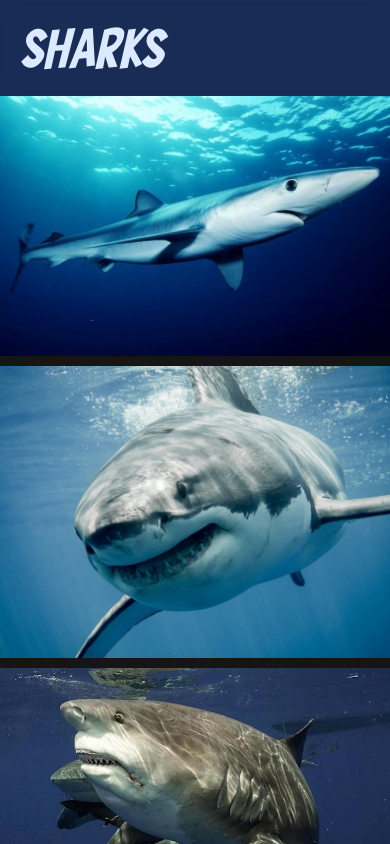
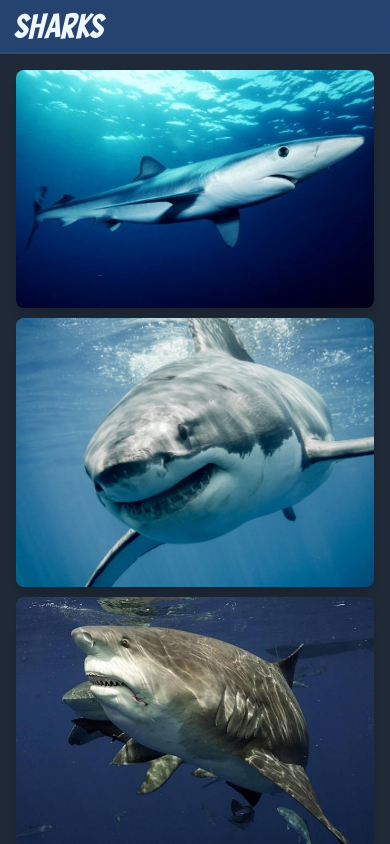
Before and after one commit to lissalad/sharks, a React (Create React App) app: page /info/1 in a window 390 px wide. Shown: the top 844 px of the page. Built offline with nearby package versions, Linux system fonts and the light colour scheme.

Commit message:
rounder, grayer, structurer

```diff
--- a/src/App.js
+++ b/src/App.js
@@ -1,5 +1,6 @@
 import Header from "./components/Header";
 import { Outlet } from "react-router-dom";
+import Bubbles from "./components/Bubbles";
 
 function App() {
   return (
--- /dev/null
+++ b/src/components/Bubbles.js
@@ -0,0 +1,12 @@
+function Bubbles() {
+  // const position = props;
+  // const bubblePosition = "position-absolute -bottom-100 left-" + position;
+  return (
+    <div id="bubbles">
+      <div id="bubble-1"></div>
+      <div id="bubble-2"></div>
+      <div id="bubble-3"></div>
+    </div>
+  );
+}
+export default Bubbles;
--- a/src/components/Header.js
+++ b/src/components/Header.js
@@ -1,12 +1,8 @@
 function Header() {
   return (
-    <div className="w-full flex items-center justify-center p-6 bg-blue-600/30 backdrop-blur fixed z-50">
+    <div className="w-full flex items-center justify-center py-2 px-4 bg-blue-500/30 backdrop-blur fixed z-50 border-b-2 border-gray-400/10">
       <header>
-        <a
-          className="title text-5xl text-blue-100
-        "
-          href="/"
-        >
+        <a className="title text-3xl" href="/">
           Sharks
         </a>
       </header>
--- a/src/components/Shark.js
+++ b/src/components/Shark.js
@@ -4,7 +4,7 @@ function Shark(props) {
   const { name, scientificName, image, id } = props;
 
   return (
-    <div className="shark-card">
+    <div className="shark-card rounded-lg shadow-xl">
       <Link to={`/info/${id}`}>
         <img className="shark-image" src={`/images/${image}`} alt={name} />
         <div className="shark-name">
@@ -15,4 +15,5 @@ function Shark(props) {
     </div>
   );
 }
+
 export default Shark;
--- a/src/components/SharkInfo.js
+++ b/src/components/SharkInfo.js
@@ -8,16 +8,21 @@ function SharkInfo(props) {
   const info = "font-bold";
 
   return (
-    <div className="shark-info">
+    <div className="shark-info md:mt-3">
       {/* image */}
-      <img className="shark-info-image" src={`/images/${image}`} alt={name} />
+      <img
+        className="shark-info-image rounded-lg shadow-xl lg:mr-10"
+        src={`/images/${image}`}
+        alt={name}
+      />
+
       {/* text info */}
-      <div className="text-info space-y-9 mx-9">
-        <div className="flex flex-col my-2 mb-3 space-y-2">
-          <h1 className="text-3xl md:text-5xl">{name}</h1>
-          <h2 className="text-md italic">{scientific_name}</h2>
+      <div className="text-info">
+        <div className="flex flex-col my-2 pb-5 space-y-1 text-center border-b border-gray-400/70">
+          <h1 className="text-5xl lg:text-3xl">{name}</h1>
+          <h2 className="text-xl italic">{scientific_name}</h2>
         </div>
-        <div className="my-3 space-y-4 text-lg">
+        <div className="mt-7 space-y-4 text-lg lg:text-sm">
           <p>
             <span className={info}>Size:</span> {size}
           </p>
--- a/src/index.css
+++ b/src/index.css
@@ -10,19 +10,20 @@ body {
     sans-serif;
   -webkit-font-smoothing: antialiased;
   -moz-osx-font-smoothing: grayscale;
+  color:aliceblue;
   /* @apply bg-gradient-to-b from-blue-700/20 to-stone-900/30; */
 
 }
 
 html {
-  background-color:rgb(21, 21, 21);
+  @apply bg-gray-800 text-gray-50;
 }
 
 main {
-  padding-top: 130px;
+  @apply px-4 pt-[65px] pb-[30px];
   max-width: 1400px;
   margin: 0 auto;
-transition-timing-function: ease-in-out ;}
+  }
 
 header {
   width: 1400px;
@@ -44,7 +45,7 @@ header {
   }
 
   main {
-    padding-top: 96px;
+    padding-top: 70px;
   }
 }
 
@@ -54,7 +55,19 @@ header {
   }
 
   .shark-name {
-    @apply flex flex-row items-center space-x-3 absolute py-2 px-3 flex-wrap bottom-0 text-xl w-full  backdrop-blur-lg md:hidden group-hover:flex transition-all duration-300;
+    @apply flex bottom-0 block flex-row items-center space-x-3 absolute py-2 px-3 flex-wrap bottom-0 text-xl w-full backdrop-blur-lg md:hidden group-hover:flex transition-all duration-300;
+  }
+}
+
+@media (min-width: 1900px) {
+  main {
+    padding: 130px 250px;
+    max-width: max-content;
+  }
+
+  header {
+    padding: 0px 250px;
+    width: fit-content;
   }
 }
 
@@ -83,8 +96,6 @@ header {
 }
 
 .shark-card:hover > a > .shark-name {
-  /* animation: rise-in 500ms ease-in-out; */
-  /* animation-fill-mode: forwards; */
   bottom: 0;
 }
 
@@ -93,21 +104,21 @@ header {
 .shark-info {
   display: flex;
   flex-direction: row;
-  /*  */
   justify-content: between;
 
 }
 
 .shark-info-image {
-  width: 60vw;
+  width: 50vw;
 }
 
 .text-info {
+
 }
 
 @media (max-width: 950px) {
   .shark-info {
-    gap: 40px;
+    gap: 10px;
     flex-wrap: wrap;
     justify-content: center;
   }
@@ -117,15 +128,36 @@ header {
   }
 
   .text-info {
-    width: 100vw;
+    width: fit-content;
+    align-items: center;
   }
 }
 
+/* ----------- bubble animation ------------ */
+#bubbles {
+  position: absolute;
+  bottom: -200px;
+  animation-name: rise;
+  animation-duration: 4s;
+  animation-iteration-count: infinite;
+}
 
+#bubbles > div {
+  background-color: rgba(240, 248, 255, 0.298);
+  border-radius: 50%;
+  border: 1px solid rgba(240, 248, 255, 0.247);
+  height: 50px;
+  width: 50px;
+}
 
-
-
-
+@keyframes rise {
+  0% {
+    bottom: -200px;
+  }
+  100% {
+    top: -200px;
+  }
+}
 
 .title {
   font-family: "shark-font";
```
